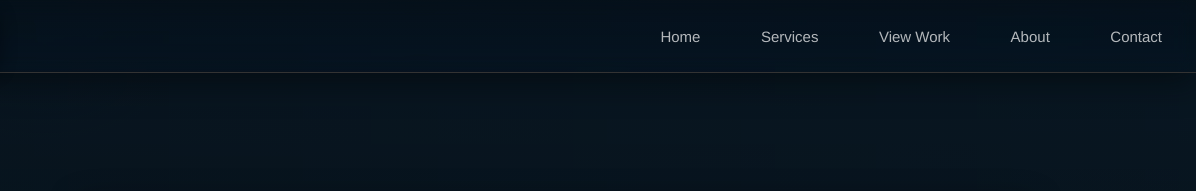
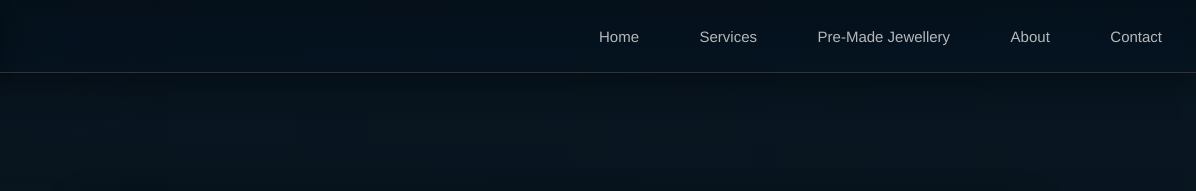
Before and after one commit to RAR-Studios/rarstudios, a plain HTML site: page index.html in a window 1280 px wide. Shown: the top 191 px of the page, 84-1280 px from the left. Drawn offline with Linux system fonts and the light colour scheme.

Commit message:
Update index.html

```diff
--- a/index.html
+++ b/index.html
@@ -342,7 +342,7 @@ h1{ font-size:28px; }
 <div class="navlinks">
 <a href="#home">Home</a>
 <a href="#services">Services</a>
-<a href="#View Work">View Work</a>
+<a href="#Pre-Made Jewellery">Pre-Made Jewellery</a>
 <a href="#about">About</a>
 <a href="#contact">Contact</a>
 </div>
@@ -354,7 +354,7 @@ h1{ font-size:28px; }
 <div id="mobileMenu" class="mobile-menu" role="menu" style="display:none;">
 <a href="#home" role="menuitem">Home</a>
 <a href="#services" role="menuitem">Services</a>
-<a href="#View Work" role="menuitem">View Work</a>
+<a href="#Pre-Made Jewellery" role="menuitem">Pre-Made Jewellery</a>
 <a href="#about" role="menuitem">About</a>
 <a href="#contact" role="menuitem">Contact</a>
 </div>
@@ -365,7 +365,7 @@ h1{ font-size:28px; }
 <main>
 
 <!-- HERO -->
-<section id="shop" class="hero" role="region" aria-label="Home">
+<section id="home" class="hero" role="region" aria-label="Home">
 <div class="wrap hero-inner">
 <div class="content" style="text-align:center; margin-top:18v;">
 <header class="site-header">
@@ -391,11 +391,11 @@ h1{ font-size:28px; }
 </div>
 </section>
 
-<!-- shop -->
+<!-- Pre-Made Jewellery -->
 <section id="service" class="section wrap" role="region" aria-label="Pre-Made Jewellery">
 <h2>shop </h2>
 <div style="display:flex; justify-content:flex-end; margin-bottom:8px;">
-<a class="btn" href="#shop" style="font-size:14px; padding:8px 12px;">See all</a>
+<a class="btn" href="#Pre-Made Jewellery" style="font-size:14px; padding:8px 12px;">See all</a>
 </div>
 <div class="grid-4">
 <div class="product"><img src="images/DSC03834.jpg" alt="earrings"
@@ -404,10 +404,10 @@ alt="Portrait" style="width:360px; height:360px; object-fit:scale-down; border-r
 alt="Portrait" style="width:360px; height:360px; object-fit:scale-down; border-radius:12px; border:1px solid rgba(255,255,255,0.03);"></div>
 
 <!-- Made to Order -->
-<section id="Made-to-Order" class="section wrap" role="region" aria-label="Made-to-Order">
+<section id="Pre-Made Jewellery" class="section wrap" role="region" aria-label="Made-to-Order">
 <h2>Made-To-Order</h2>
 <div style="display:flex; justify-content:flex-end; margin-bottom:8px;">
-<a class="btn" href="#shop" style="font-size:14px; padding:8px 12px;">See all</a>
+<a class="btn" href="#Pre-Made Jewellery" style="font-size:14px; padding:8px 12px;">See all</a>
 </div>
 <div class="grid-4">
 <div class="product"><img src="images/DSC03834.jpg" alt="earrings"
@@ -416,10 +416,10 @@ alt="Portrait" style="width:360px; height:360px; object-fit:scale-down; border-r
 alt="Portrait" style="width:360px; height:360px; object-fit:scale-down; border-radius:12px; border:1px solid rgba(255,255,255,0.03);"></div>
 
 <!-- Prepair -->
-<section id="Prepair" class="section wrap" role="region" aria-label="Prepair">
+<section id="Pre-Made Jewellery" class="section wrap" role="region" aria-label="Prepair">
 <h2>Prepair</h2>
 <div style="display:flex; justify-content:flex-end; margin-bottom:8px;">
-<a class="btn" href="#shop" style="font-size:14px; padding:8px 12px;">See all</a>
+<a class="btn" href="#Pre-Made Jewellery" style="font-size:14px; padding:8px 12px;">See all</a>
 </div>
 <div class="grid-4">
 <div class="product"><img src="images/DSC04169.jpg" alt="opal ring"
```
